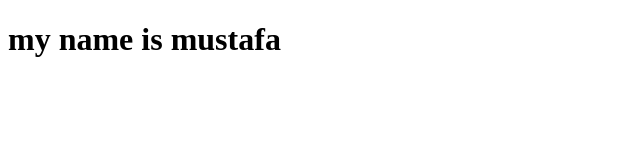
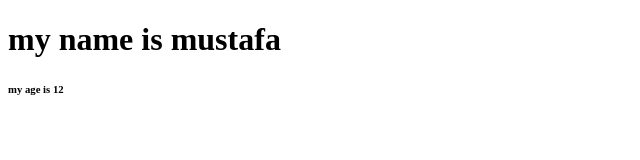
Before and after one commit to MuhammadMustafa0331/Assignment_June_2025, a plain HTML site: page Index.html in a window 1280 px wide. Shown: the full height of the page, 0-640 px from the left. Drawn offline with Linux system fonts and the light colour scheme.

Commit message:
version A1

```diff
--- a/Index.html
+++ b/Index.html
@@ -7,5 +7,6 @@
 </head>
 <body>
     <h1>my name is mustafa</h1>
+    <h6>my age is 12</h6>
 </body>
 </html>
```
